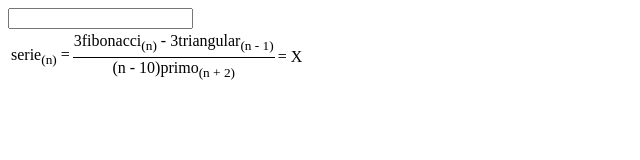
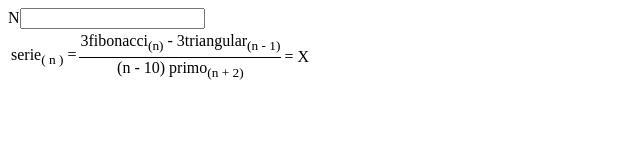
Before and after one commit to danielmontes9/ejercicio-sngular, an Angular app: page / in a window 1280 px wide. Shown: the top 160 px of the page, without its empty margins (0-640 px from the left). Built offline with nearby package versions, Linux system fonts and the light colour scheme.

Commit message:
add formcontrol

```diff
--- a/src/app/app.component.html
+++ b/src/app/app.component.html
@@ -1,17 +1,28 @@
 <section>
 
   <form>
-    <input type="number">
+    <mat-form-field>
+      <mat-label>N</mat-label>
+      <input type="email" matInput [formControl]="numberNFormControl">
+    </mat-form-field>
   </form>
 
   <table class="math">
     <tr>
-        <td rowspan="3">serie<sub>(n)</sub> =</td>
-        <td>3fibonacci<sub>(n)</sub> - 3triangular<sub>(n - 1)</sub></td>
+        <td rowspan="3">serie<sub>( {{ numberNFormControl.value == "" ? "n" : numberNFormControl.value }} )</sub> =</td>
+        <td>
+          3fibonacci<sub>({{ numberNFormControl.value == "" ? "n" : numberNFormControl.value }})</sub>
+          -
+          3triangular<sub>({{ numberNFormControl.value == "" ? "n" : numberNFormControl.value }} - 1)</sub></td>
         <td rowspan="3"> = X </td>
     </tr>
 
-    <tr><td class="divider">(n - 10)primo<sub>(n + 2)</sub></td></tr>
+    <tr>
+        <td class="divider">
+          ({{ numberNFormControl.value == "" ? "n" : numberNFormControl.value }} - 10)
+          primo<sub>({{ numberNFormControl.value == "" ? "n" : numberNFormControl.value }} + 2)</sub>
+        </td>
+    </tr>
   </table>
 
 </section>
--- a/src/app/app.component.ts
+++ b/src/app/app.component.ts
@@ -1,13 +1,20 @@
-import { Component } from '@angular/core';
+import { CUSTOM_ELEMENTS_SCHEMA, Component } from '@angular/core';
+import { FormControl, FormsModule, ReactiveFormsModule, Validators } from '@angular/forms';
 import { RouterOutlet } from '@angular/router';
-
 @Component({
   selector: 'app-root',
   standalone: true,
-  imports: [RouterOutlet],
+  schemas: [CUSTOM_ELEMENTS_SCHEMA],
+  imports: [RouterOutlet, FormsModule, ReactiveFormsModule],
   templateUrl: './app.component.html',
   styleUrl: './app.component.scss'
 })
 export class AppComponent {
   title = 'ejercicio-sngular';
+  numberNFormControl = new FormControl('', [Validators.required]);
+
+  ngOnInit() {
+    console.log(this.numberNFormControl)
+  }
+
 }
```
